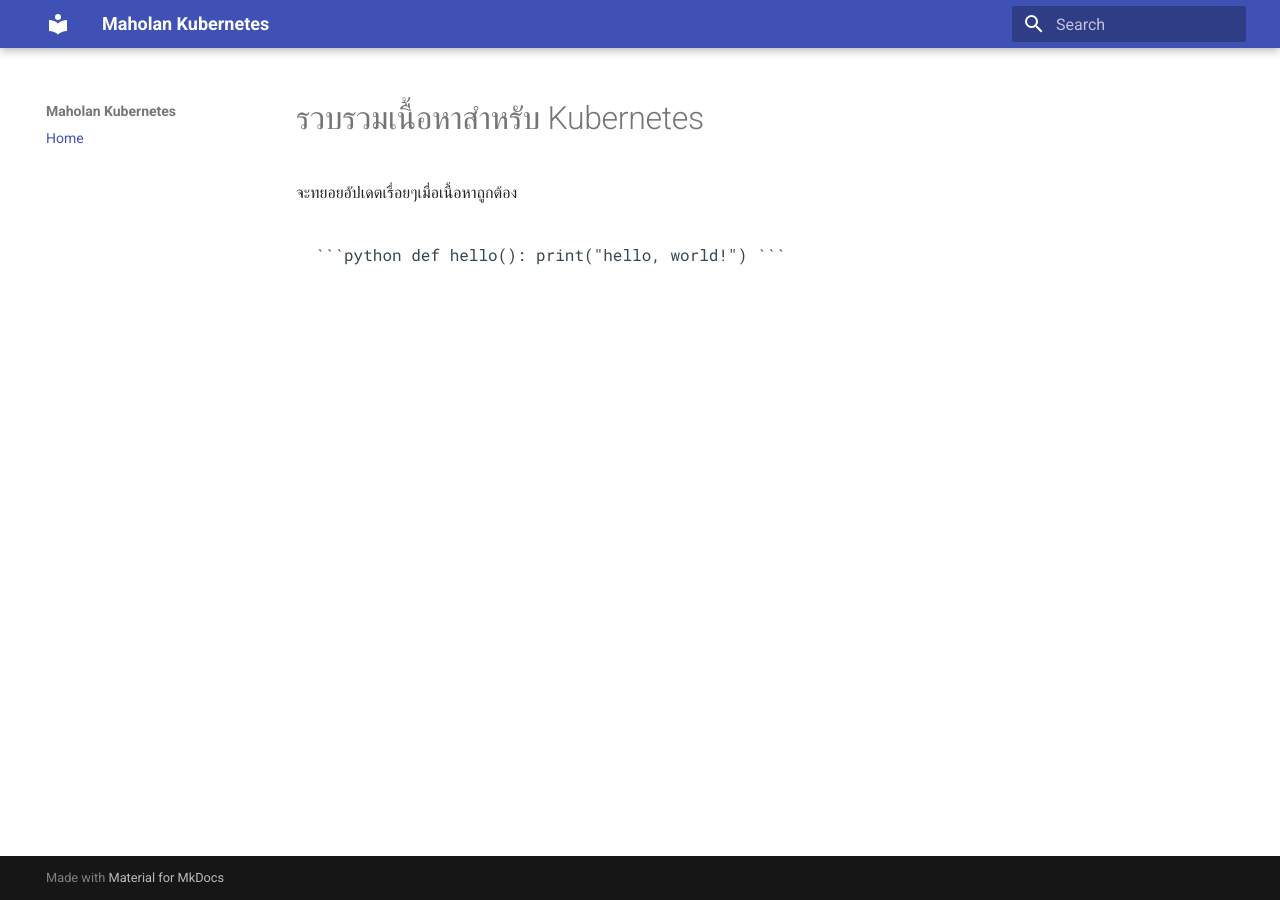
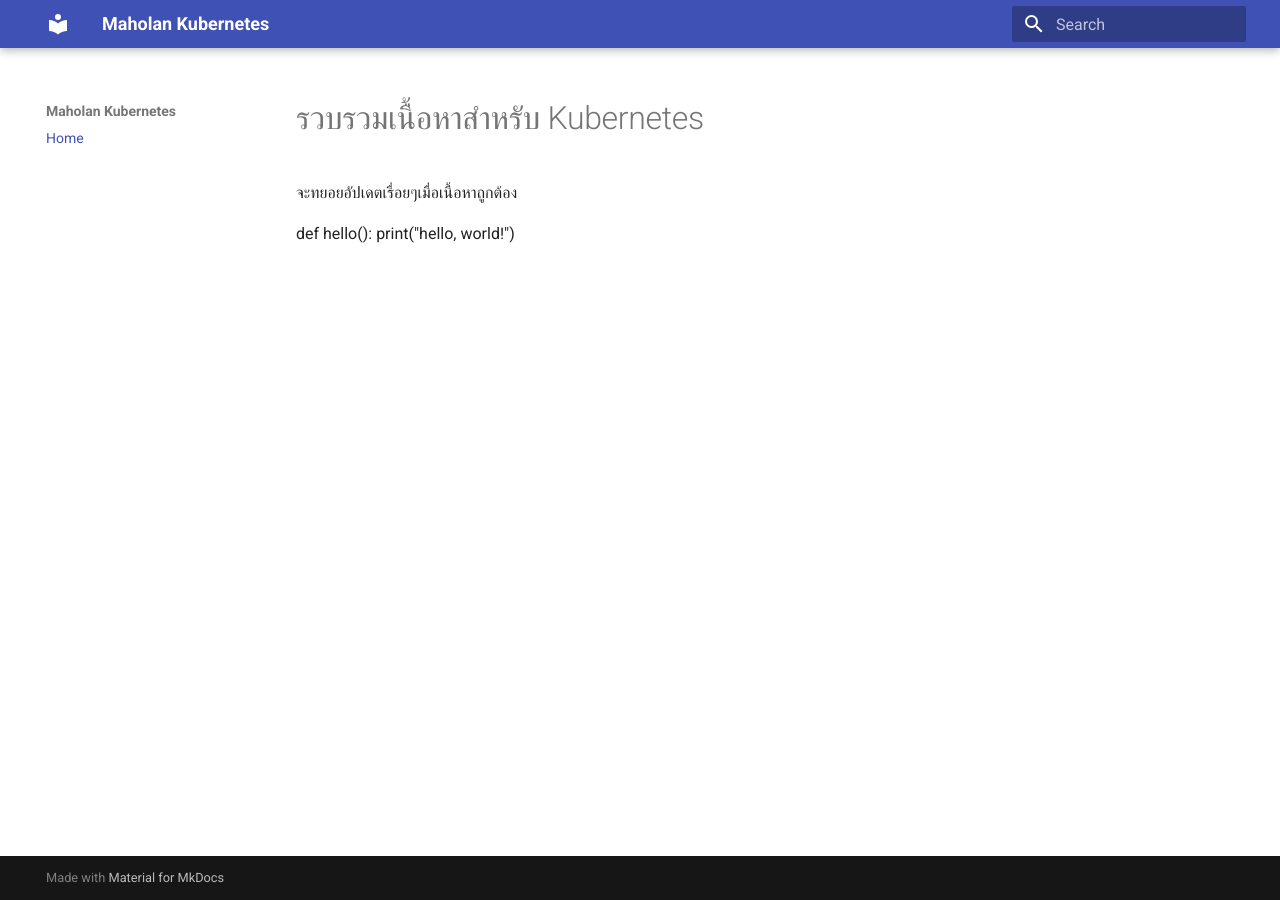
Before and after one commit to teeratem/docs, an MkDocs documentation site: the page built from docs/index.md, in a window 1280 px wide. Built offline with MkDocs 1.6.1 and Material for MkDocs 9.7.7, drawn with Linux system fonts in a browser that asks for light colours.

Commit message:
Fix Python code block in index.md
Updated code block formatting for Python example.

````diff
--- a/docs/index.md
+++ b/docs/index.md
@@ -1,5 +1,5 @@
 # รวบรวมเนื้อหาสำหรับ Kubernetes
 จะทยอยอัปเดตเรื่อยๆเมื่อเนื้อหาถูกต้อง
- <pre>
-  ```python def hello(): print("hello, world!") ```
- </pre>
+
+def hello():
+     print("hello, world!")
````
